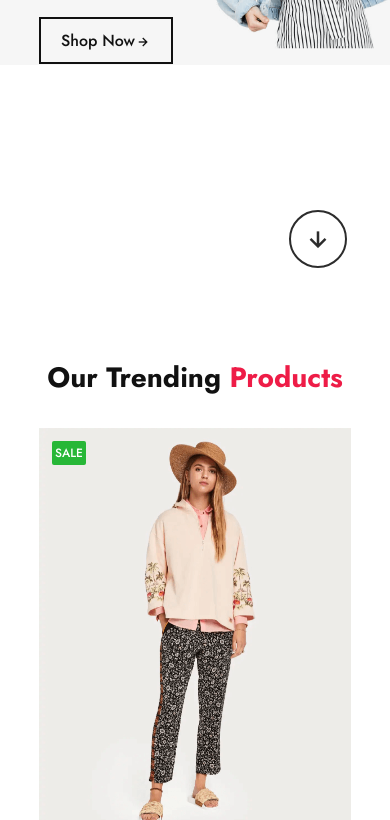
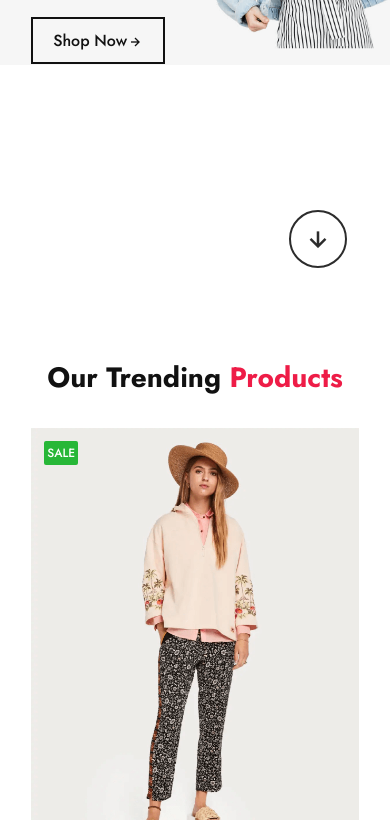
Before and after one commit to Cupez04/responsive-site, a plain HTML site: page index.html in a window 390 px wide. Shown: the part 507-1327 px from the top of the page. Drawn offline with nearby package versions, Linux system fonts and the light colour scheme.

Commit message:
arreglo 2

```diff
--- a/styles.css
+++ b/styles.css
@@ -370,4 +370,7 @@ header.sticky{
         background-position: center center;
         transition: all .42 ease;
     }
+    section{
+        padding: 5% 8%;
+    }
 }
```
